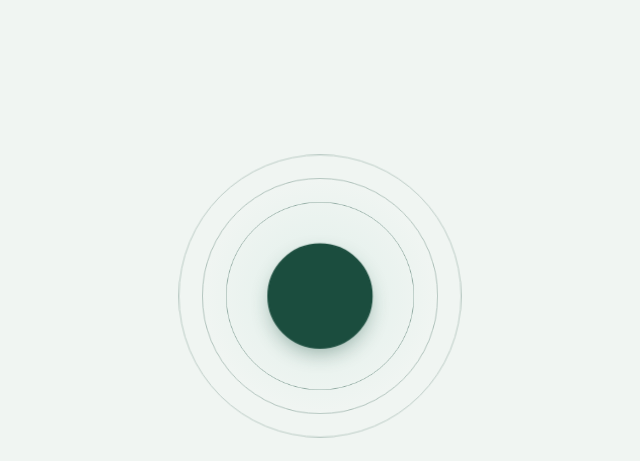
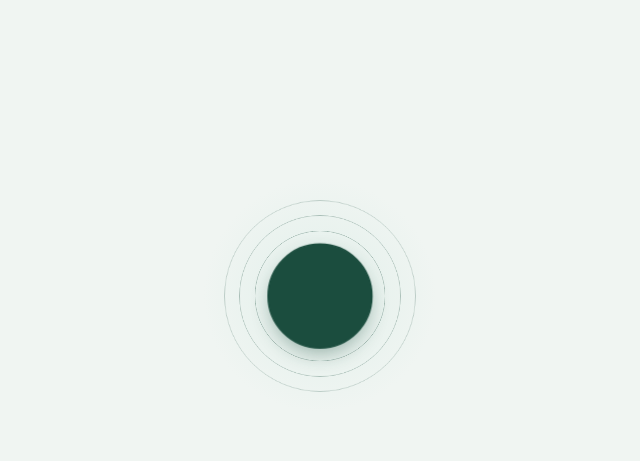
Before and after one commit to michaelkopcsak-rgb/getting-by-prototype, a plain HTML site: page app.html in a window 1280 px wide. Both pictures are taken after a click on the button 640 px from the left and 299 px from the top of the page. Shown: the top 461 px of the page, 320-960 px from the left. Drawn offline with Linux system fonts and the light colour scheme.

Commit message:
Breathing rings contract much closer to the dot on the out-breath
Each ring now maps between a tight 'out' size and a wide 'in' size
(inner .40-.66, middle .50-.84, outer .60-1.02 of the ring area), so the
rings shrink with the dot instead of staying wide.

Co-Authored-By: Claude Opus 5.5 <noreply@anthropic.com>

```diff
--- a/app.html
+++ b/app.html
@@ -835,7 +835,7 @@ html.app .tabbar,html.app .tabbar.glass{bottom:calc(14px + env(safe-area-inset-b
       <button class="help-pill glass" onclick="finishBreath('help')"><i class="ti ti-lifebuoy"></i>Get help</button>
     </div>
     <div class="player">
-      <div class="breath-wrap"><div class="breath-glow"></div><div class="ring" data-s=".64" data-o=".55"></div><div class="ring" data-s=".8" data-o=".42"></div><div class="ring" data-s=".96" data-o=".3"></div><div class="breath" id="circle"></div></div>
+      <div class="breath-wrap"><div class="breath-glow"></div><div class="ring" data-lo=".40" data-hi=".66" data-o=".55"></div><div class="ring" data-lo=".50" data-hi=".84" data-o=".42"></div><div class="ring" data-lo=".60" data-hi="1.02" data-o=".3"></div><div class="breath" id="circle"></div></div>
       <div class="cue" id="cue">Get comfortable</div>
       <p class="sub" id="breath-sub">Eyes closed is fine. Your phone will tap gently with each step.</p>
       <div class="dots" id="dots"><span></span><span></span><span></span></div>
@@ -1794,7 +1794,7 @@ renderPractice();
 
 /* Concentric rings: each breath they drift outward and fade, then reset as the next dot lights up. */
 function ringEls(){return [...document.querySelectorAll('#breath .ring')];}
-function resetRings(){ringEls().forEach(r=>{r.getAnimations().forEach(a=>a.cancel());r.style.transition='transform 600ms ease, opacity 600ms ease';r.style.transform=`scale(${r.dataset.s})`;r.style.opacity=(r.dataset.o*.7).toFixed(2);});}
+function resetRings(){ringEls().forEach(r=>{r.getAnimations().forEach(a=>a.cancel());r.style.transition='transform 600ms ease, opacity 600ms ease';r.style.transform=`scale(${r.dataset.lo})`;r.style.opacity=(r.dataset.o*.65).toFixed(2);});}
 function pulseRings(ms,first){
   if(matchMedia('(prefers-reduced-motion: reduce)').matches)return;
   ringEls().forEach((r,i)=>{
@@ -1811,12 +1811,13 @@ function pulseRings(ms,first){
 
 /* Rings radiate with the centre: out as it grows, back in as it shrinks. Outer rings travel farther. */
 function moveRings(sc,d){
-  const still=matchMedia('(prefers-reduced-motion: reduce)').matches;
+  /* Rings track the centre: tight around the dot when it is small (out-breath), wide when it is full (in-breath). */
+  const still=matchMedia('(prefers-reduced-motion: reduce)').matches, k=(sc-.6)/.4;
   ringEls().forEach((r,i)=>{
-    const s0=+r.dataset.s,o0=+r.dataset.o,k=sc-.6;
+    const lo=+r.dataset.lo,hi=+r.dataset.hi,o0=+r.dataset.o;
     r.style.transition=still?'none':`transform ${d}ms ease-in-out ${i*80}ms, opacity ${d}ms ease-in-out ${i*80}ms`;
-    r.style.transform=`scale(${(s0+k*(.32+.16*i)).toFixed(3)})`;
-    r.style.opacity=Math.min(1,o0*(.7+k*1.1)).toFixed(2);
+    r.style.transform=`scale(${(lo+k*(hi-lo)).toFixed(3)})`;
+    r.style.opacity=Math.min(1,o0*(.65+k*.55)).toFixed(2);
   });
 }
 resetRings();
```
Also changed, not shown: index.html (+7 -6 lines).
